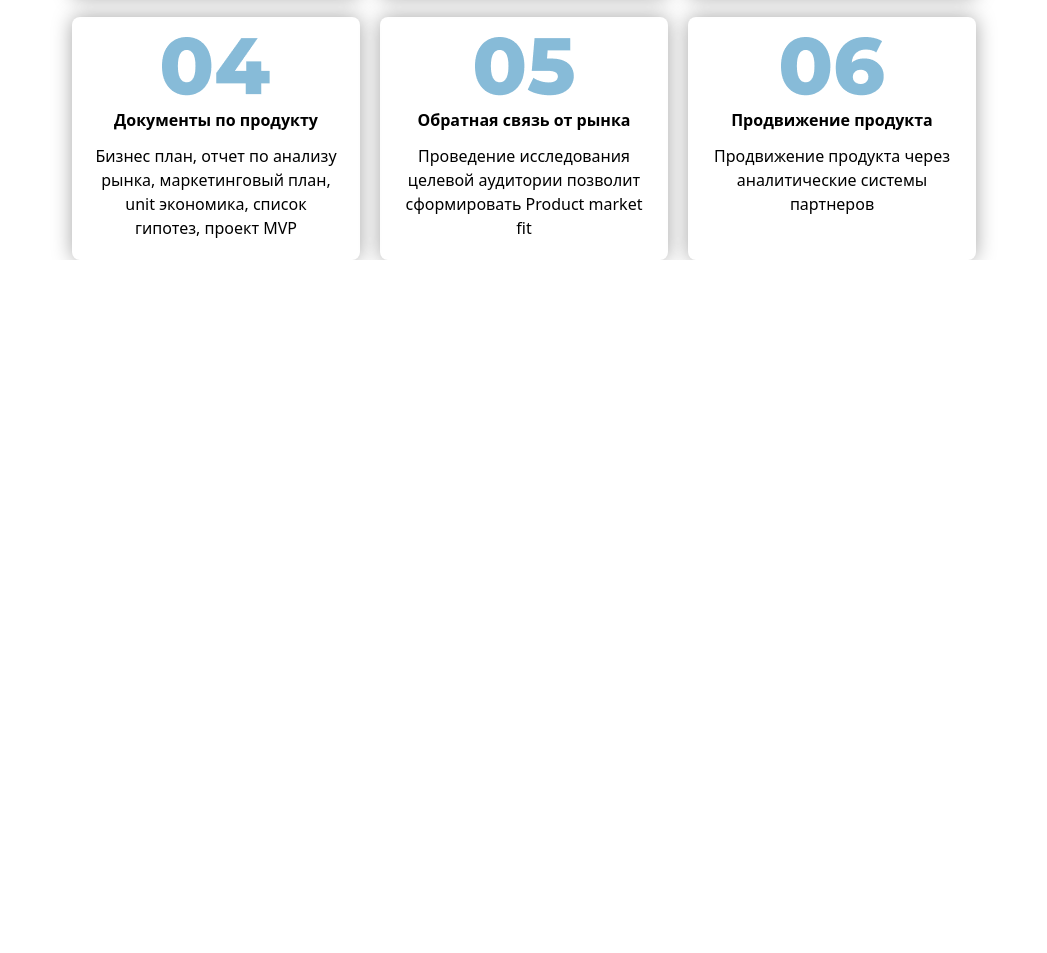
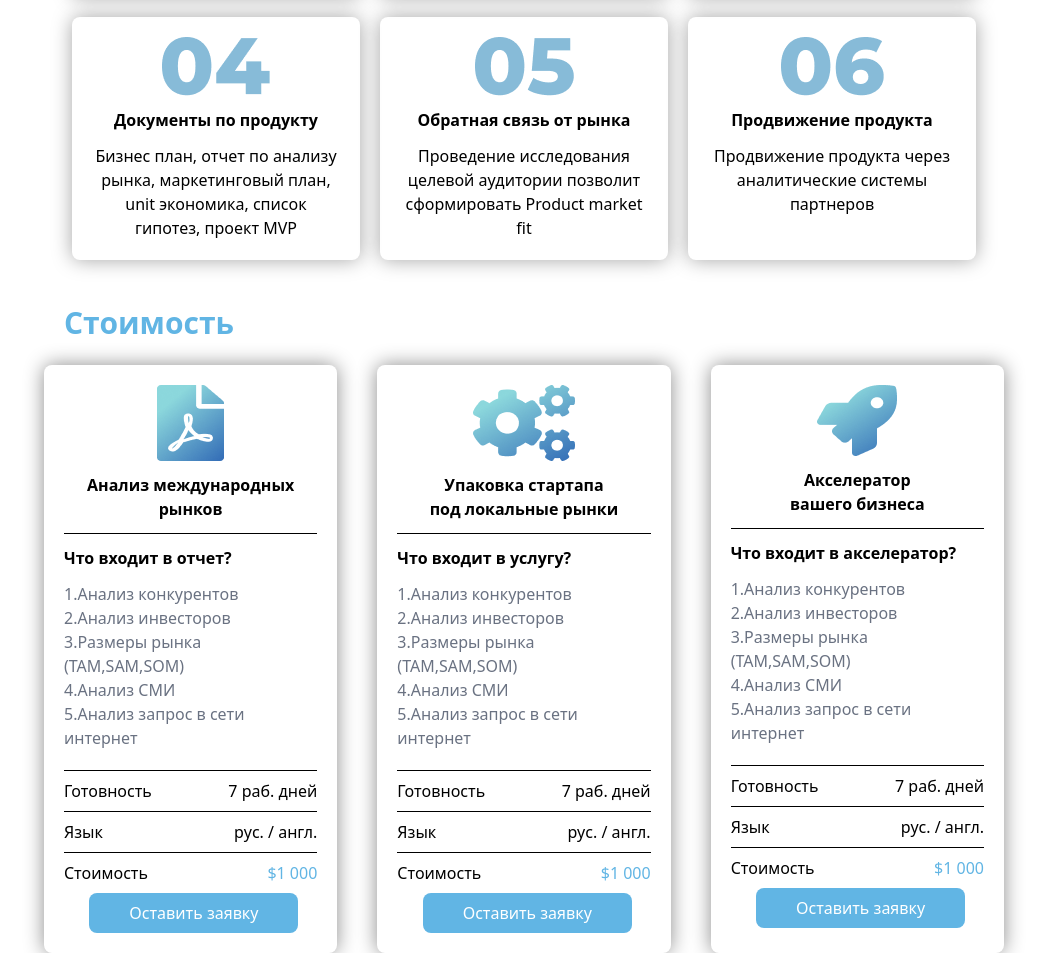
Before and after one commit to muhammadzoirov40-crypto/exem-2x, a website: page index.html in a window 1280 px wide. Shown: the part 5016-5969 px from the top of the page, without its empty margins (116-1163 px from the left). Before the commit the page ends 5276 px from the top, so only its background shows below. Drawn offline with Linux system fonts and the light colour scheme.

Commit message:
Стоимость

```diff
--- a/index.html
+++ b/index.html
@@ -356,7 +356,8 @@
 
             </div>
         </section>
-        <h1 class="text-[#61b5e4] text-[30px] mt-10 font-bold lg:px-30 mb-5 ml-5 text-center lg:text-start">Что вы получите в
+        <h1 class="text-[#61b5e4] text-[30px] mt-10 font-bold lg:px-30 mb-5 ml-5 text-center lg:text-start">Что вы
+            получите в
             результате?
         </h1>
 
@@ -365,9 +366,11 @@
             <div style="box-shadow: 0px 0px 20px rgb(165, 165, 165);" class="p-5 sm:w-[30%] text-center rounded-lg">
                 <img src="./img/01.png" alt="" class="mx-auto">
                 <h1 class="mx-auto my-3  font-semibold">Документы по продукту</h1>
-                <p class="">Бизнес план, отчет по анализу рынка, маркетинговый план, unit экономика, список гипотез, проект MVP</p>
+                <p class="">Бизнес план, отчет по анализу рынка, маркетинговый план, unit экономика, список гипотез,
+                    проект MVP</p>
             </div>
-            <div style="box-shadow: 0px 0px 20px  rgb(165, 165, 165);" class="p-5 sm:w-[30%] text-center my-5 sm:my-0 rounded-lg">
+            <div style="box-shadow: 0px 0px 20px  rgb(165, 165, 165);"
+                class="p-5 sm:w-[30%] text-center my-5 sm:my-0 rounded-lg">
                 <img src="./img/02.png" alt="" class="mx-auto">
                 <h1 class="mx-auto my-3  font-semibold">Обратная связь от рынка</h1>
                 <p class="">Проведение исследования целевой аудитории позволит сформировать Product market fit</p>
@@ -382,9 +385,11 @@
             <div style="box-shadow: 0px 0px 20px rgb(165, 165, 165);" class="p-5 sm:w-[30%] text-center rounded-lg">
                 <img src="./img/04.png" alt="" class="mx-auto">
                 <h1 class="mx-auto my-3  font-semibold">Документы по продукту</h1>
-                <p class="">Бизнес план, отчет по анализу рынка, маркетинговый план, unit экономика, список гипотез, проект MVP</p>
+                <p class="">Бизнес план, отчет по анализу рынка, маркетинговый план, unit экономика, список гипотез,
+                    проект MVP</p>
             </div>
-            <div style="box-shadow: 0px 0px 20px  rgb(165, 165, 165);" class="p-5 sm:w-[30%] text-center my-5 sm:my-0 rounded-lg">
+            <div style="box-shadow: 0px 0px 20px  rgb(165, 165, 165);"
+                class="p-5 sm:w-[30%] text-center my-5 sm:my-0 rounded-lg">
                 <img src="./img/05.png" alt="" class="mx-auto">
                 <h1 class="mx-auto my-3  font-semibold">Обратная связь от рынка</h1>
                 <p class="">Проведение исследования целевой аудитории позволит сформировать Product market fit</p>
@@ -396,6 +401,94 @@
             </div>
         </section>
 
+                <h1 class="text-[#61b5e4] text-[30px] mt-10 font-bold lg:px-30 mb-5 ml-5 text-center lg:text-start">Стоимость</h1>
+
+        <section class="sm:flex lg:gap-10 sm:gap-5 lg:mx-30 mx-5">
+            <div style="box-shadow: 0px 0px 20px rgb(140, 140, 140); " class="p-5 rounded-lg">
+                <img src="./img/Vector (3).png" alt="" class="mx-auto">
+                <h1 class="mx-auto my-3  font-semibold text-center">Анализ международных <br class="">рынков </h1>
+                <hr class="">
+                <h1 class="mx-auto my-3  font-semibold">Что входит в отчет?</h1>
+                <p class="text-gray-500">1.Анализ конкурентов</p>
+                <p class="text-gray-500">2.Анализ инвесторов</p>
+                <p class="text-gray-500">3.Размеры рынка (TAM,SAM,SOM)</p>
+                <p class="text-gray-500">4.Анализ СМИ</p>
+                <p class="text-gray-500 mb-5">5.Анализ запрос в сети интернет</p>
+                <hr class="">
+                <div class="flex justify-between my-2">
+                    <p class="">Готовность</p>
+                    <p class="">7 раб. дней</p>
+                </div>
+                <hr class="">
+                <div class="flex justify-between my-2">
+                    <p class="">Язык</p>
+                    <p class="">рус. / англ.</p>
+                </div>
+                <hr class="">
+                <div class="flex justify-between my-2">
+                    <p class="">Стоимость</p>
+                    <p class="text-[#61b5e4]">$1 000 </p>
+                </div>
+                <button class="bg-[#61b5e4] px-10 py-2 rounded-lg text-white ml-[10%]">Оставить заявку</button>
+
+            </div>
+            <div style="box-shadow: 0px 0px 20px rgb(140, 140, 140); " class="p-5 rounded-lg my-5 sm:my-0">
+                <img src="./img/Vector (5).png" alt="" class="mx-auto">
+                <h1 class="mx-auto my-3  font-semibold text-center">Упаковка стартапа  <br class="">под локальные рынки </h1>
+                <hr class="">
+                <h1 class="mx-auto my-3  font-semibold">Что входит в услугу?</h1>
+                <p class="text-gray-500">1.Анализ конкурентов</p>
+                <p class="text-gray-500">2.Анализ инвесторов</p>
+                <p class="text-gray-500">3.Размеры рынка (TAM,SAM,SOM)</p>
+                <p class="text-gray-500">4.Анализ СМИ</p>
+                <p class="text-gray-500 mb-5">5.Анализ запрос в сети интернет</p>
+                <hr class="">
+                <div class="flex justify-between my-2">
+                    <p class="">Готовность</p>
+                    <p class="">7 раб. дней</p>
+                </div>
+                <hr class="">
+                <div class="flex justify-between my-2">
+                    <p class="">Язык</p>
+                    <p class="">рус. / англ.</p>
+                </div>
+                <hr class="">
+                <div class="flex justify-between my-2">
+                    <p class="">Стоимость</p>
+                    <p class="text-[#61b5e4]">$1 000 </p>
+                </div>
+                <button class="bg-[#61b5e4] px-10 ml-[10%] py-2 rounded-lg text-white">Оставить заявку</button>
+
+            </div>
+            <div style="box-shadow: 0px 0px 20px rgb(140, 140, 140); " class="p-5 rounded-lg">
+                <img src="./img/Group 670.png" alt="" class="mx-auto">
+                <h1 class="mx-auto my-3  font-semibold text-center">Акселератор<br class="">вашего бизнеса</h1>
+                <hr class="">
+                <h1 class="mx-auto my-3  font-semibold">Что входит в акселератор?</h1>
+                <p class="text-gray-500">1.Анализ конкурентов</p>
+                <p class="text-gray-500">2.Анализ инвесторов</p>
+                <p class="text-gray-500">3.Размеры рынка (TAM,SAM,SOM)</p>
+                <p class="text-gray-500">4.Анализ СМИ</p>
+                <p class="text-gray-500 mb-5">5.Анализ запрос в сети интернет</p>
+                <hr class="">
+                <div class="flex justify-between my-2">
+                    <p class="">Готовность</p>
+                    <p class="">7 раб. дней</p>
+                </div>
+                <hr class="">
+                <div class="flex justify-between my-2">
+                    <p class="">Язык</p>
+                    <p class="">рус. / англ.</p>
+                </div>
+                <hr class="">
+                <div class="flex justify-between my-2">
+                    <p class="">Стоимость</p>
+                    <p class="text-[#61b5e4]">$1 000 </p>
+                </div>
+                <button class="bg-[#61b5e4] px-10 ml-[10%] px-7 py-2 rounded-lg text-white">Оставить заявку</button>
+
+            </div>
+        </section>
     </section>
 
 </body>
```
Also changed, not shown: img/01 (1).png (added), img/Group 670.png (added), img/Rectangle 1971.png (added), img/Vector (3).png (added), img/Vector (4).png (added), img/Vector (5).png (added), src/output.css.
